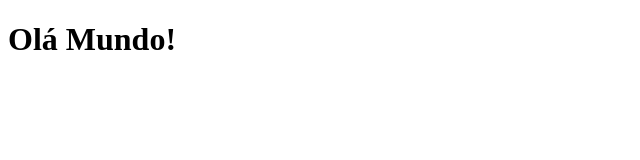
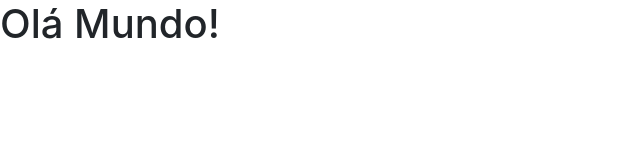
Before and after one commit to Danielmmaciel/Danielmmaciel.github.io, a plain HTML site: page index.html in a window 1280 px wide. Shown: the whole page, without its empty margins (0-640 px from the left). Drawn offline with nearby package versions, Linux system fonts and the light colour scheme.

Commit message:
Update index.html

```diff
--- a/index.html
+++ b/index.html
@@ -1,6 +1,7 @@
 <!DOCTYPE html>
 <html lang="en">
 <head>
+	<link rel="stylesheet" href="https://stackpath.bootstrapcdn.com/bootstrap/4.2.1/css/bootstrap.min.css" integrity="sha384-GJzZqFGwb1QTTN6wy59ffF1BuGJpLSa9DkKMp0DgiMDm4iYMj70gZWKYbI706tWS" crossorigin="anonymous">
 	<meta charset="UTF-8">
 	<title>Meu novo website</title>
 </head>
```
